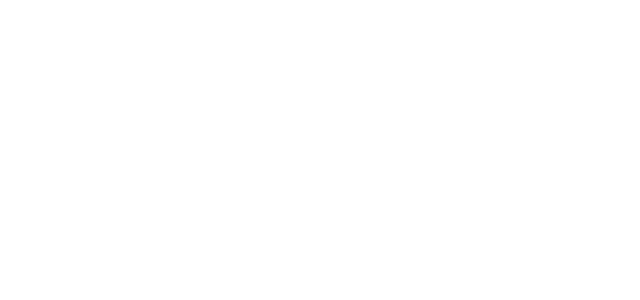
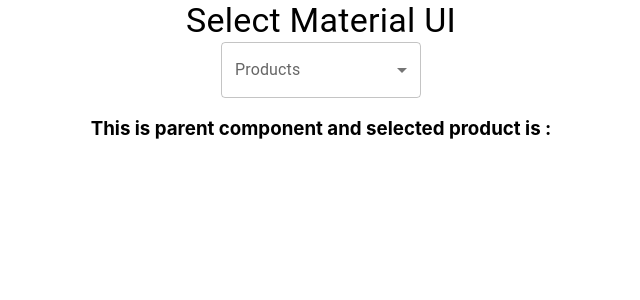
Before and after one commit to Mr-RiVi/component-templates-react-typescript, a React (Create React App) app: page /dropdowns in a window 1280 px wide. Before the commit this address had no page. Shown: the top 300 px of the page, without its empty margins (319-959 px from the left). Built offline with nearby package versions, Linux system fonts and the light colour scheme.

Commit message:
stashing

```diff
--- a/src/routes/IndexRoutes.tsx
+++ b/src/routes/IndexRoutes.tsx
@@ -4,6 +4,7 @@ import { Route, Routes } from "react-router-dom";
 import Home from "../Pages/Home";
 import SideNavBar from "../Pages/SideNavBar";
 import Table from "../Pages/Table";
+import DropdownMenu from "../Pages/DropdownMenu";
 
 const IndexRoutes: React.FC = () => {
   return (
@@ -11,6 +12,7 @@ const IndexRoutes: React.FC = () => {
       <Route path="/" element={<Home />} />
       <Route path="/side-nav-bars" element={<SideNavBar />} />
       <Route path="/tables" element={<Table />} />
+      <Route path="/dropdowns" element={<DropdownMenu />} />
     </Routes>
   );
 };
```
